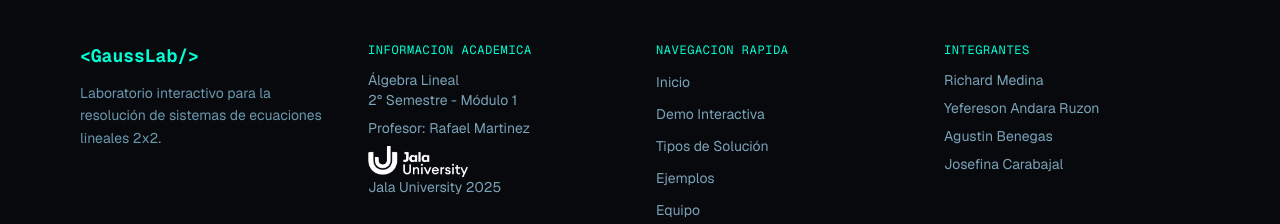
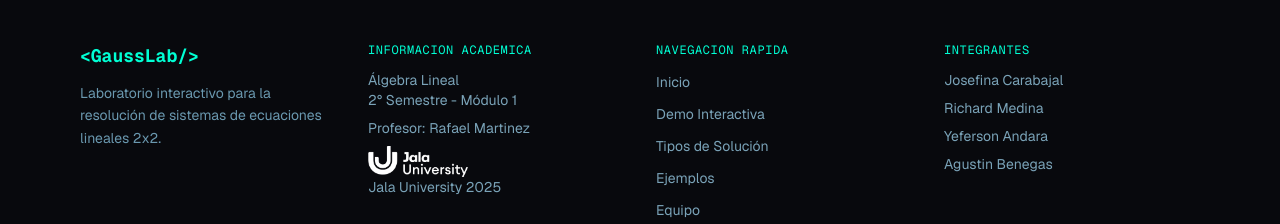
Before and after one commit to rmedina13118/Gauss-Lab_ColabWork-Algebra, a Next.js app: page / in a window 1280 px wide. Shown: the part 8907-9131 px from the top of the page. Built offline with nearby package versions, Linux system fonts and the light colour scheme.

Commit message:
feat: update footer member names for accuracy

```diff
--- a/components/footer.tsx
+++ b/components/footer.tsx
@@ -9,10 +9,10 @@ const quickLinks = [
 ]
 
 const members = [
+  "Josefina Carabajal",
   "Richard Medina",
-  "Yefereson Andara Ruzon",
+  "Yeferson Andara",
   "Agustin Benegas",
-  "Josefina Carabajal",
 ]
 
 export function Footer() {
```
